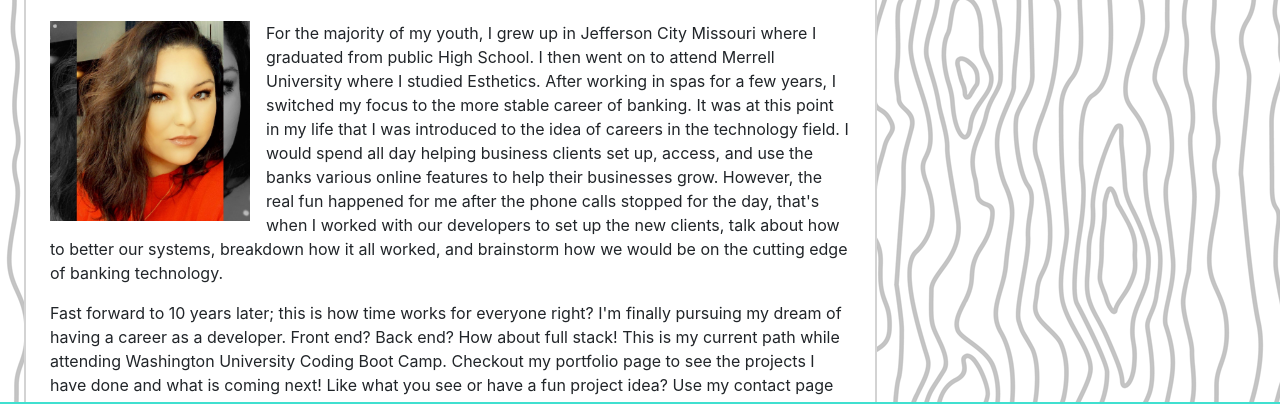
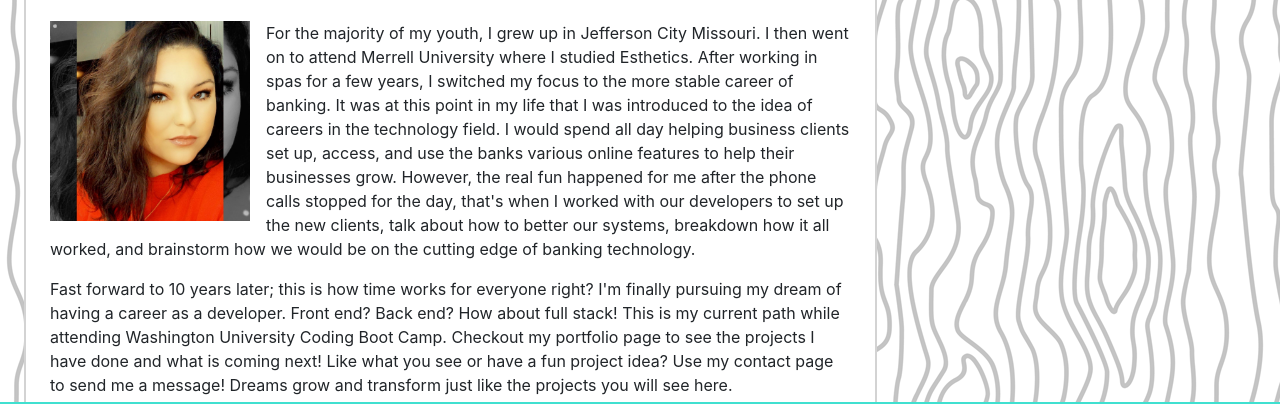
Before and after one commit to JFerguson1903/Unit8-HW, a plain HTML site: page index.html in a window 1280 px wide. Shown: the part 268-672 px from the top of the page. Drawn offline with nearby package versions, Linux system fonts and the light colour scheme; a web font is replaced by a local one.

Commit message:
updated about me paragraph text

```diff
--- a/index.html
+++ b/index.html
@@ -47,10 +47,10 @@
                 <h1 class="mb-4 pb-2">About Me</h1>
                 <img id="about-me-img" src="./Images/sqIMG_9214.jpg" class="mr-3 mb-3 w-50 float-left" alt="Jessica Ferguson">
                 <p>
-                    For the majority of my youth, I grew up in Jefferson City Missouri where I graduated from public High School. I then went on to attend Merrell University where I studied Esthetics. After working in spas for a few years, I switched my focus to the more
-                    stable career of banking. It was at this point in my life that I was introduced to the idea of careers in the technology field. I would spend all day helping business clients set up, access, and use the banks various online features
-                    to help their businesses grow. However, the real fun happened for me after the phone calls stopped for the day, that's when I worked with our developers to set up the new clients, talk about how to better our systems, breakdown how
-                    it all worked, and brainstorm how we would be on the cutting edge of banking technology.
+                    For the majority of my youth, I grew up in Jefferson City Missouri. I then went on to attend Merrell University where I studied Esthetics. After working in spas for a few years, I switched my focus to the more stable career of banking. It was at this
+                    point in my life that I was introduced to the idea of careers in the technology field. I would spend all day helping business clients set up, access, and use the banks various online features to help their businesses grow. However,
+                    the real fun happened for me after the phone calls stopped for the day, that's when I worked with our developers to set up the new clients, talk about how to better our systems, breakdown how it all worked, and brainstorm how we would
+                    be on the cutting edge of banking technology.
                 </p>
                 <p>
                     Fast forward to 10 years later; this is how time works for everyone right? I'm finally pursuing my dream of having a career as a developer. Front end? Back end? How about full stack! This is my current path while attending Washington University Coding
```
